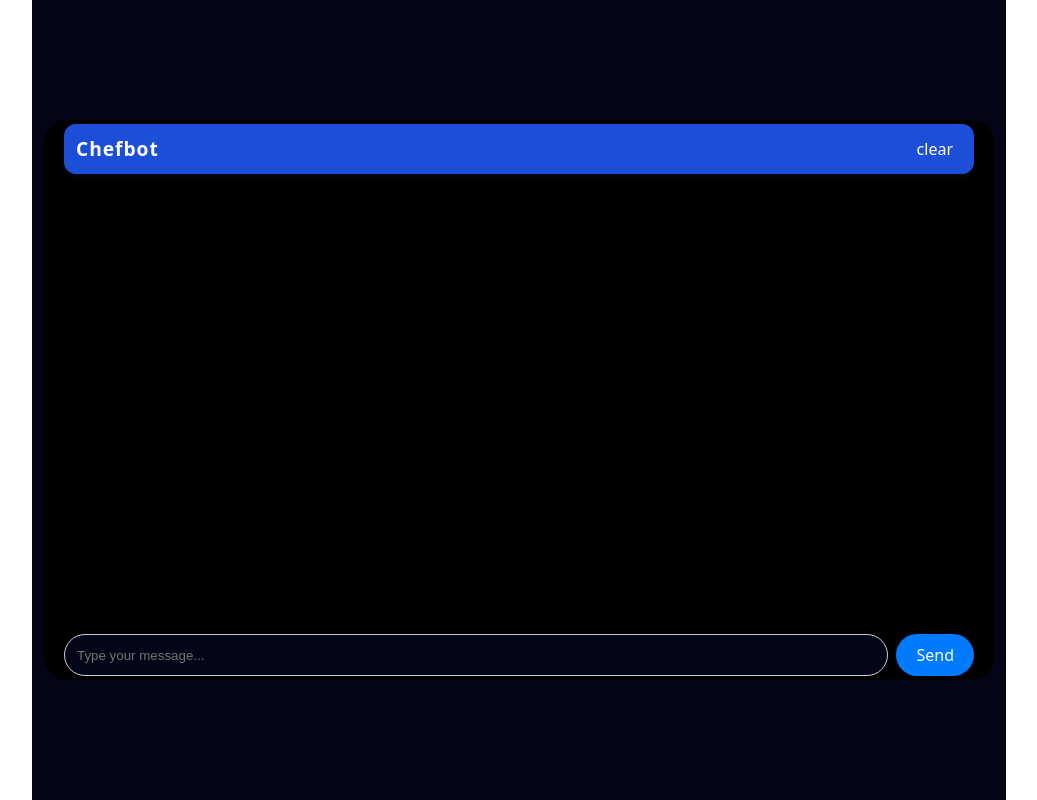
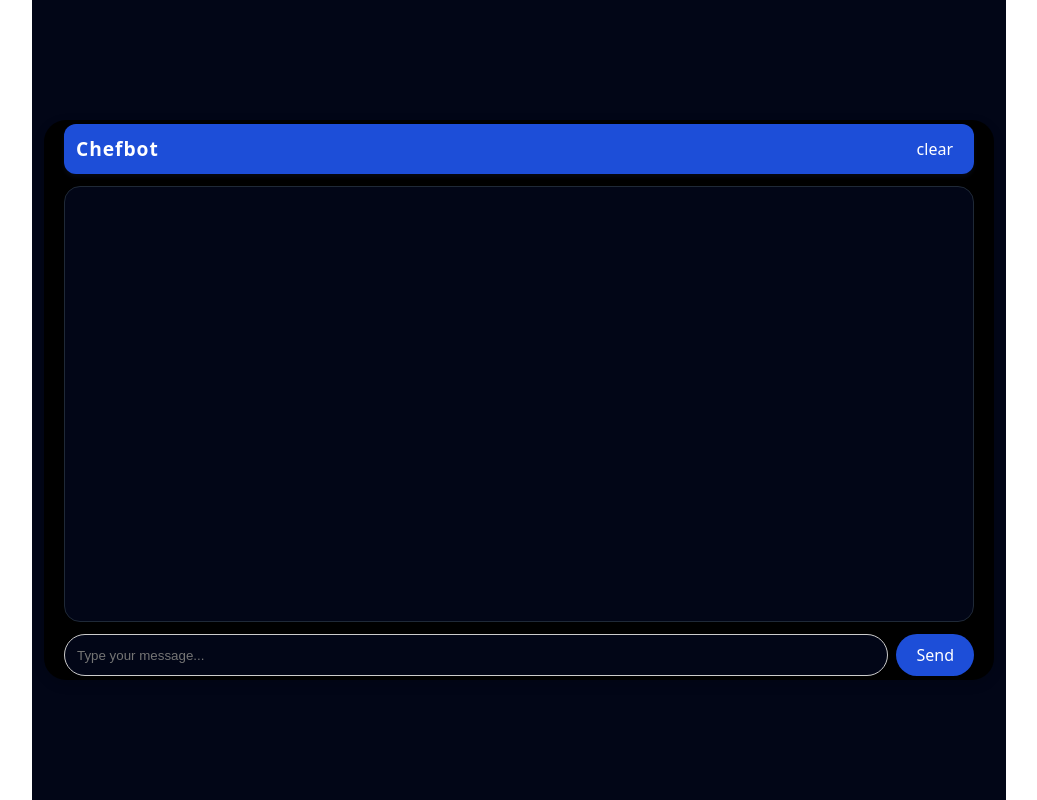
Before and after one commit to tricar534/Chefbot, a React (Vite) app in the folder frontend/: page / in a window 1280 px wide. Shown: the whole page, without its empty margins (121-1158 px from the left). Built offline with nearby package versions, Linux system fonts and the light colour scheme.

Commit message:
Update App.css

```diff
--- a/frontend/src/App.css
+++ b/frontend/src/App.css
@@ -63,11 +63,14 @@
 .messages {
   flex-grow: 1;
   overflow-y: auto;
-  margin: 12px 0;
-  padding: 4px 2px;
+  margin: 12px 0 10px;
+  padding: 12px 10px;
   display: flex;
   flex-direction: column;
-  gap: 8px;
+  gap: 10px;
+  background: #020617;
+  border-radius: 16px;
+  border: 1px solid #1f2937;
 }
 
 /* message bubbles*/
@@ -79,7 +82,7 @@
   word-wrap: break-word;
   font-size: medium;
   margin: 2px;
-  white-space: pre-line;
+  white-space: pre-line; /* fixes line breaks*/
 }
 
 .message.user {
@@ -111,11 +114,12 @@
   background-color: #020617;
 }
 
+/* send button */
 .input-area button {
   padding: 10px 20px;
   border: none;
   border-radius: 999px;
-  background-color: #007bff;
+  background-color: #1d4ed8;
   color: white;
   cursor: pointer;
 }
```
